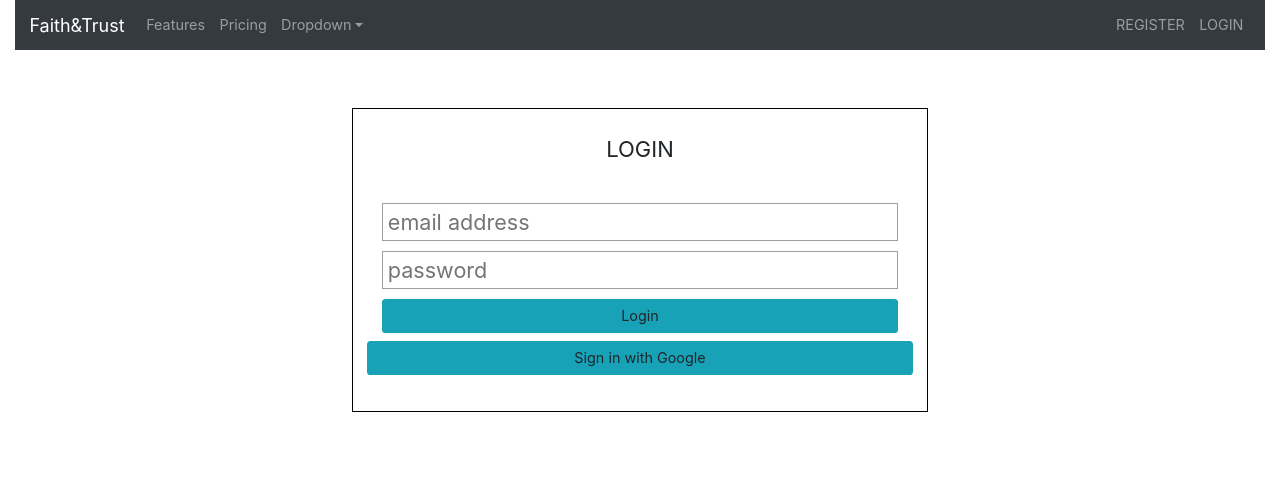
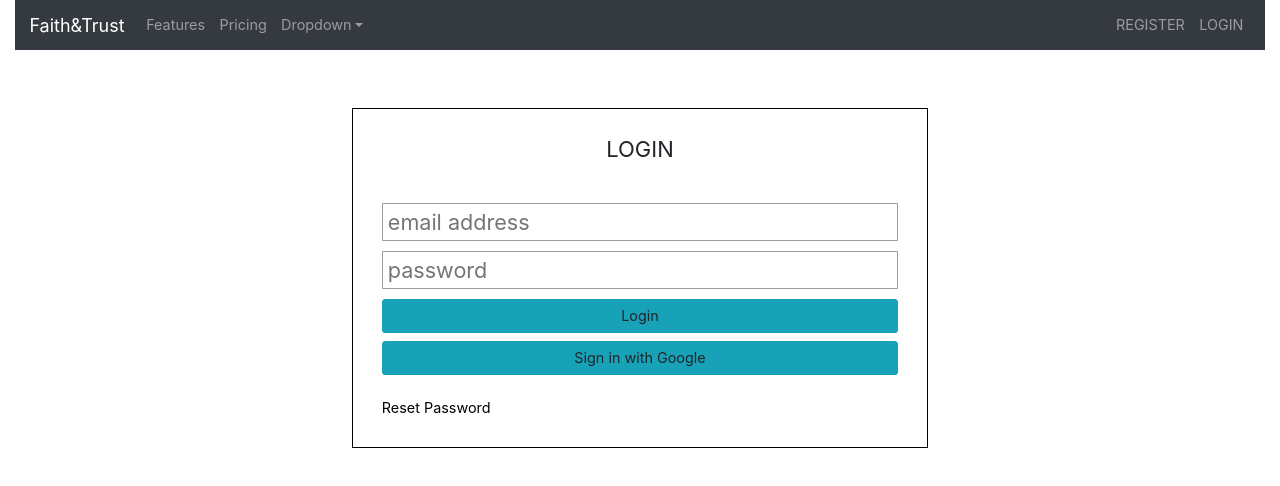
Before and after one commit to ClaytonSiby/Ecommerce-Website, a React (Create React App) app: page /login in a window 1280 px wide. Shown: the top 486 px of the page. Built offline with nearby package versions, Linux system fonts and the light colour scheme; no server answers.

Commit message:
Add a reset password feature on the login page

```diff
--- a/src/components/SignIn/index.js
+++ b/src/components/SignIn/index.js
@@ -1,5 +1,6 @@
 import React, { Component } from 'react';
 import Button from '../Forms/Button';
+import { Link } from 'react-router-dom';
 import { signInWithGoogle, auth } from '../../Firebase/utils';
 import FormInput from '../Forms/FormInput';
 import AuthWrapper from './../AuthWrapper';
@@ -62,9 +63,12 @@ class SignIn extends Component {
                 <FormInput type="password" value={password} name="password" onChange={this.handleChange} placeholder="password" />
                 <Button type="submit">Login</Button>
                 <div className="socialSignin">
-                  <div className="row my-2">
+                  <div className="">
                     <Button onClick={signInWithGoogle}>Sign in with Google</Button>
                   </div>
+                </div>
+                <div className="links">
+                  <Link to="/recovery">Reset Password</Link>
                 </div>
               </form>
             </div>
--- a/src/components/SignIn/style.scss
+++ b/src/components/SignIn/style.scss
@@ -1,3 +1,13 @@
 .socialSignin {
     margin: .5rem auto 0;
 }
+
+.links {
+    display: block;
+    width: 100%;
+    margin: 1.5rem auto 0;
+
+    a {
+        color: #000;
+    }
+}
```
